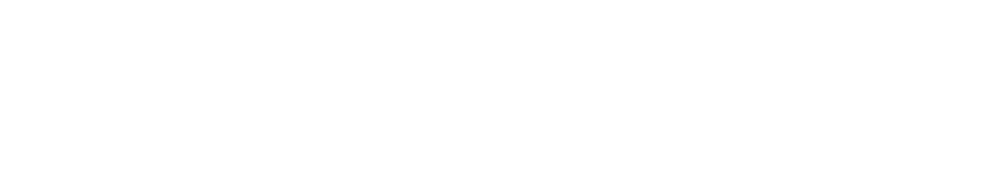
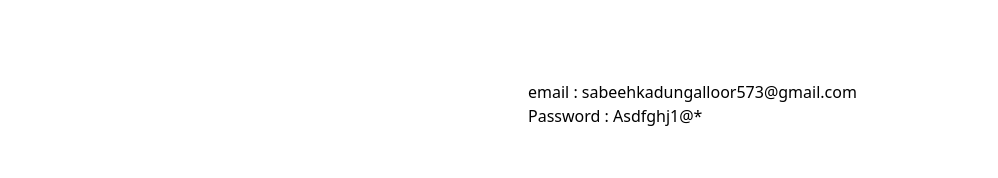
Before and after one commit to sabeehkk/clienthungryhub, a React (Vite) app: page /login in a window 1280 px wide. Shown: the top 178 px of the page, without its empty margins (176-1174 px from the left). Built offline with nearby package versions, Linux system fonts and the light colour scheme.

Commit message:
put email and password on login page

```diff
--- a/src/Components/User/UserLogin.tsx
+++ b/src/Components/User/UserLogin.tsx
@@ -40,6 +40,9 @@
   }
 }
   return (
+    <>
+     <h2 ><span>email :</span> sabeehkadungalloor573@gmail.com</h2>
+     <h2><span>Password :</span> Asdfghj1@*</h2>
     <div className=" min-h-screen  flex items-center justify-center bg-white ">
     <div className="bg-white p-6 rounded-lg shadow w-96 mb-24">
       <h2 className="my-heading">Signing </h2>
@@ -98,6 +101,7 @@
       </form>
     </div>
   </div>
+  </>
   )
 }
 
```
